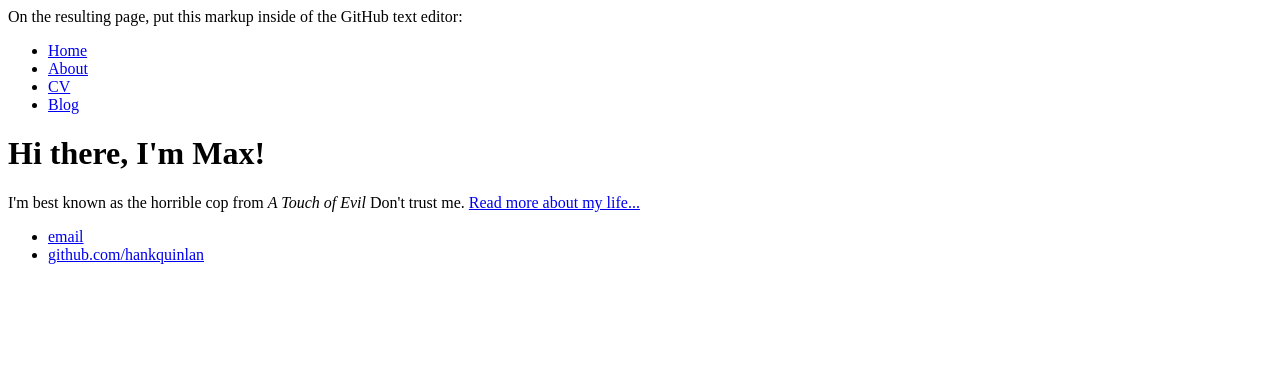
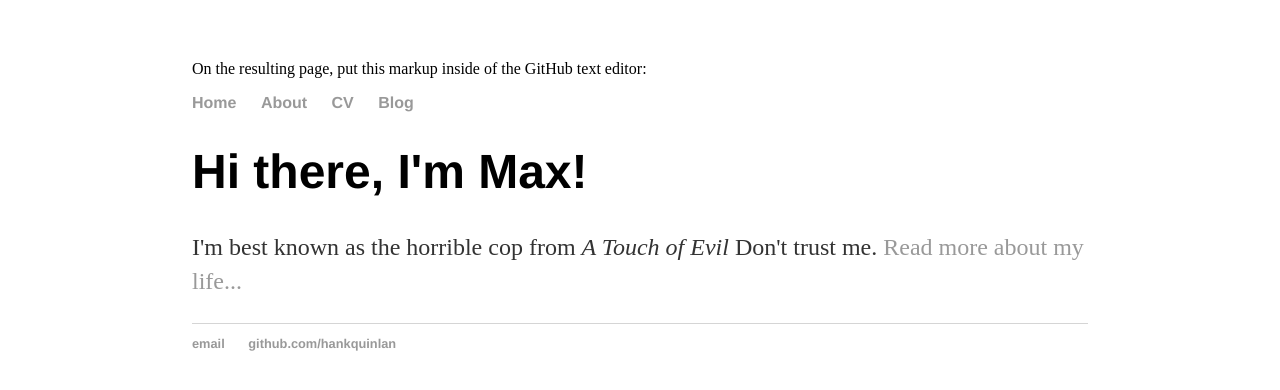
Before and after one commit to maxblaha/maxblaha, a plain HTML site: page index.html in a window 1280 px wide. Drawn offline with Linux system fonts and the light colour scheme.

Commit message:
Update index.html
Add css link into header

```diff
--- a/index.html
+++ b/index.html
@@ -3,7 +3,9 @@ On the resulting page, put this markup inside of the GitHub text editor:
 <!DOCTYPE html>
 <html>
 	<head>
-		<title>Hank Quinlan, Horrible Cop</title>
+		<title>Max Blaha's Sah Dog</title>
+		<!-- link to main stylesheet -->
+		<link rel="stylesheet" type="text/css" href="/css/main.css">
 	</head>
 	<body>
 		<nav>
```
